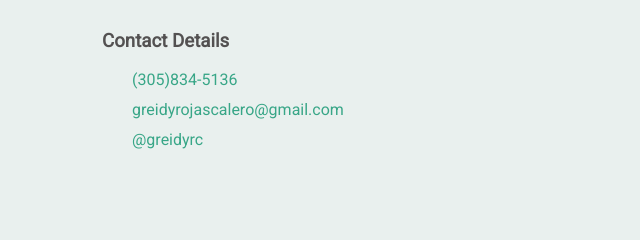
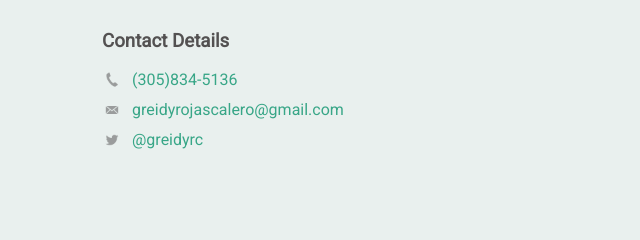
Before and after one commit to greidyrojascalero/project_1, a plain HTML site: page contact.html in a window 1280 px wide. Shown: the part 464-704 px from the top of the page, 640-1280 px from the left. Drawn offline with Linux system fonts and the light colour scheme.

Commit message:
Fixing image path.

```diff
--- a/styles.css
+++ b/styles.css
@@ -206,15 +206,15 @@ section {
 }
 
 .contact-info li.phone a {
-    background-image: url(../img/phone.png)
+    background-image: url(./images/phone.png)
 }
 
 .contact-info li.mail a {
-    background-image: url(../img/mail.png);
+    background-image: url(./images/mail.png);
 }
 
 .contact-info li.twitter a {
-    background-image: url(../img/twitter.png);
+    background-image: url(./images/twitter.png);
 }
 
 .contact-info a {
```
